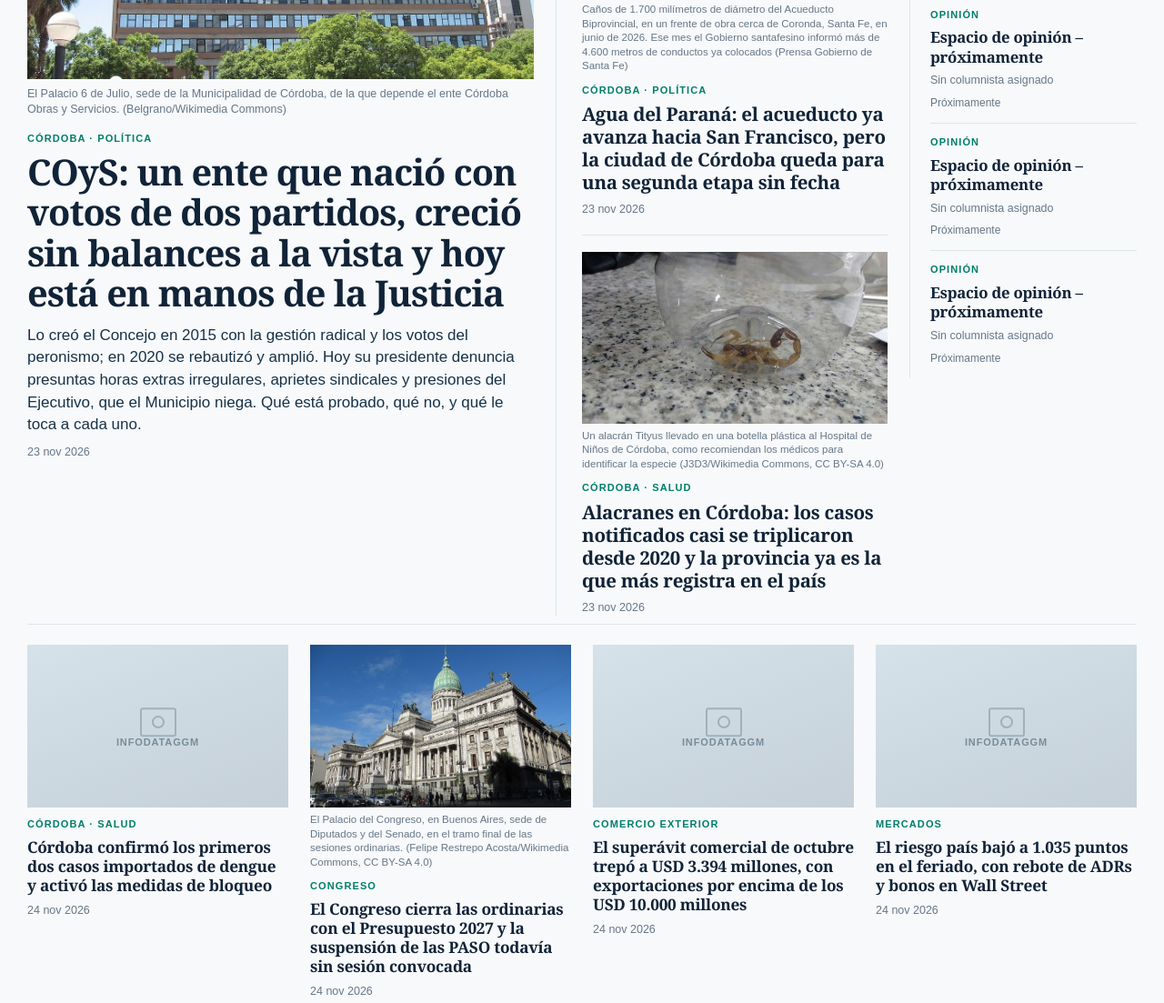
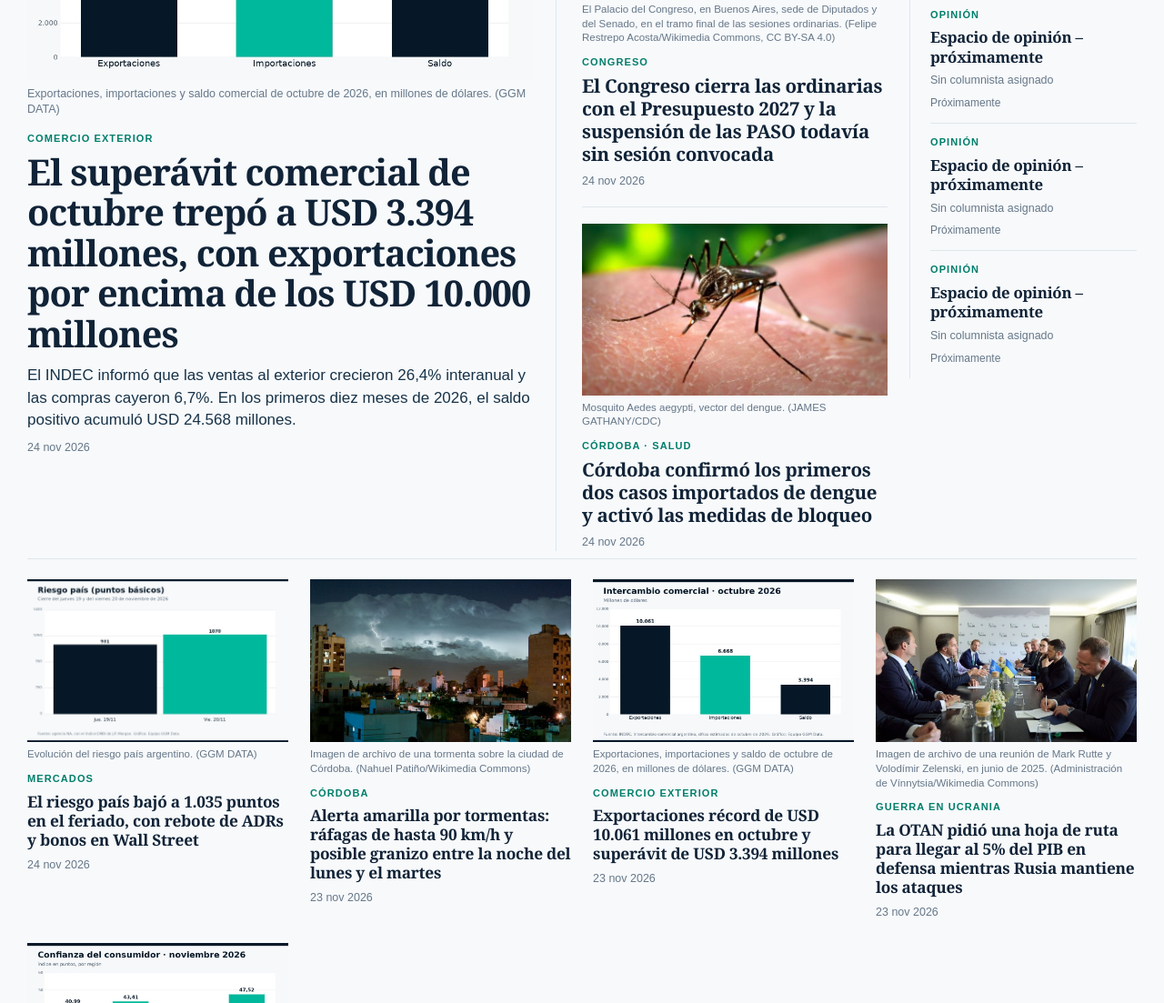
Before and after one commit to infodataggm/infodataggm, a plain HTML site: page index.html in a window 1280 px wide. Shown: the part 650-1753 px from the top of the page at 91% size. Drawn offline with Linux system fonts and the light colour scheme.

Commit message:
Suma biblioteca de imágenes, fotos a las notas del 24/11 y las destaca en la tapa

```diff
--- a/index.html
+++ b/index.html
@@ -1476,32 +1476,32 @@
     <div class="wrap">
       <section class="hero" aria-label="Nota principal, secundarias y opinión">
         <article class="card lead">
-          <div class="ph has-photo"><img src="img/palacio-municipal-cordoba.jpg" alt="Fachada del Palacio 6 de Julio, sede de la Municipalidad de Córdoba" title="El Palacio 6 de Julio, sede de la Municipalidad de Córdoba, de la que depende el ente Córdoba Obras y Servicios. (Belgrano/Wikimedia Commons) Foto: Belgrano / Wikimedia Commons (dominio público)"></div>
-          <p class="epigrafe">El Palacio 6 de Julio, sede de la Municipalidad de Córdoba, de la que depende el ente Córdoba Obras y Servicios. (Belgrano/Wikimedia Commons)</p>
+          <div class="ph has-photo"><img src="img/chart-comercio-oct.jpg" alt="Gráfico de barras con exportaciones, importaciones y saldo comercial de octubre de 2026" title="Exportaciones, importaciones y saldo comercial de octubre de 2026, en millones de dólares. (GGM DATA) Gráfico: Equipo GGM Data, con datos del INDEC"></div>
+          <p class="epigrafe">Exportaciones, importaciones y saldo comercial de octubre de 2026, en millones de dólares. (GGM DATA)</p>
           <div class="card-body">
-            <p class="kicker">Córdoba · Política</p>
-            <h3><a href="notas/coys-surrbac.html">COyS: un ente que nació con votos de dos partidos, creció sin balances a la vista y hoy está en manos de la Justicia</a></h3>
-            <p class="dek">Lo creó el Concejo en 2015 con la gestión radical y los votos del peronismo; en 2020 se rebautizó y amplió. Hoy su presidente denuncia presuntas horas extras irregulares, aprietes sindicales y presiones del Ejecutivo, que el Municipio niega. Qué está probado, qué no, y qué le toca a cada uno.</p>
-            <p class="by">23 nov 2026</p>
+            <p class="kicker">Comercio exterior</p>
+            <h3><a href="notas/superavit-comercial-octubre-2026.html">El superávit comercial de octubre trepó a USD 3.394 millones, con exportaciones por encima de los USD 10.000 millones</a></h3>
+            <p class="dek">El INDEC informó que las ventas al exterior crecieron 26,4% interanual y las compras cayeron 6,7%. En los primeros diez meses de 2026, el saldo positivo acumuló USD 24.568 millones.</p>
+            <p class="by">24 nov 2026</p>
           </div>
         </article>
         <div class="secondary">
                     <article class="card">
-        <div class="ph has-photo"><img src="img/acueducto-canos-coronda.jpg" alt="Caños de gran diámetro del acueducto interprovincial en una zanja, cerca de Coronda, Santa Fe" title="Caños de 1.700 milímetros de diámetro del Acueducto Biprovincial, en un frente de obra cerca de Coronda, Santa Fe, en junio de 2026. Ese mes el Gobierno santafesino informó más de 4.600 metros de conductos ya colocados (Prensa Gobierno de Santa Fe) Foto: Prensa Gobierno de Santa Fe"></div>
-          <p class="epigrafe">Caños de 1.700 milímetros de diámetro del Acueducto Biprovincial, en un frente de obra cerca de Coronda, Santa Fe, en junio de 2026. Ese mes el Gobierno santafesino informó más de 4.600 metros de conductos ya colocados (Prensa Gobierno de Santa Fe)</p>
-        <div class="card-body">
-          <p class="kicker">Córdoba · Política</p>
-          <h3><a href="notas/acueducto-parana.html">Agua del Paraná: el acueducto ya avanza hacia San Francisco, pero la ciudad de Córdoba queda para una segunda etapa sin fecha</a></h3>
-          <p class="by">23 nov 2026</p>
+          <div class="ph has-photo"><img src="img/congreso-ultima-semana.jpg" alt="Palacio del Congreso de la Nación Argentina, en Buenos Aires" title="El Palacio del Congreso, en Buenos Aires, sede de Diputados y del Senado, en el tramo final de las sesiones ordinarias. (Felipe Restrepo Acosta/Wikimedia Commons, CC BY-SA 4.0) Foto: Felipe Restrepo Acosta / Wikimedia Commons (CC BY-SA 4.0)"></div>
+          <p class="epigrafe">El Palacio del Congreso, en Buenos Aires, sede de Diputados y del Senado, en el tramo final de las sesiones ordinarias. (Felipe Restrepo Acosta/Wikimedia Commons, CC BY-SA 4.0)</p>
+        <div class="card-body">
+          <p class="kicker">Congreso</p>
+          <h3><a href="notas/congreso-ultima-semana-presupuesto-paso.html">El Congreso cierra las ordinarias con el Presupuesto 2027 y la suspensión de las PASO todavía sin sesión convocada</a></h3>
+          <p class="by">24 nov 2026</p>
         </div>
       </article>
 <article class="card">
-        <div class="ph has-photo"><img src="img/tityus-cba.jpg" alt="Un alacrán Tityus dentro de una botella plástica, sobre una mesada" title="Un alacrán Tityus llevado en una botella plástica al Hospital de Niños de Córdoba, como recomiendan los médicos para identificar la especie (J3D3/Wikimedia Commons, CC BY-SA 4.0) Foto: J3D3 / Wikimedia Commons (CC BY-SA 4.0)"></div>
-          <p class="epigrafe">Un alacrán Tityus llevado en una botella plástica al Hospital de Niños de Córdoba, como recomiendan los médicos para identificar la especie (J3D3/Wikimedia Commons, CC BY-SA 4.0)</p>
+          <div class="ph has-photo"><img src="img/aedes.jpg" alt="Mosquito Aedes aegypti, vector del dengue" title="Mosquito Aedes aegypti, vector del dengue. (JAMES GATHANY/CDC) Foto: James Gathany / CDC (dominio público)"></div>
+          <p class="epigrafe">Mosquito Aedes aegypti, vector del dengue. (JAMES GATHANY/CDC)</p>
         <div class="card-body">
           <p class="kicker">Córdoba · Salud</p>
-          <h3><a href="notas/alacranes-cordoba.html">Alacranes en Córdoba: los casos notificados casi se triplicaron desde 2020 y la provincia ya es la que más registra en el país</a></h3>
-          <p class="by">23 nov 2026</p>
+          <h3><a href="notas/dengue-casos-importados-cordoba.html">Córdoba confirmó los primeros dos casos importados de dengue y activó las medidas de bloqueo</a></h3>
+          <p class="by">24 nov 2026</p>
         </div>
       </article>
         </div>
@@ -1542,32 +1542,8 @@
       <section class="mid" aria-label="Más notas de portada">
         <div class="mid-grid">
           <article class="card card-sm">
-        <div class="ph"><span>InfoDataGGM</span></div>
-        <div class="card-body">
-          <p class="kicker">Córdoba · Salud</p>
-          <h3><a href="notas/dengue-casos-importados-cordoba.html">Córdoba confirmó los primeros dos casos importados de dengue y activó las medidas de bloqueo</a></h3>
-          <p class="by">24 nov 2026</p>
-        </div>
-      </article>
-          <article class="card card-sm">
-        <div class="ph has-photo"><img src="img/congreso-ultima-semana.jpg" alt="Palacio del Congreso de la Nación Argentina, en Buenos Aires" title="El Palacio del Congreso, en Buenos Aires, sede de Diputados y del Senado, en el tramo final de las sesiones ordinarias. (Felipe Restrepo Acosta/Wikimedia Commons, CC BY-SA 4.0) Foto: Felipe Restrepo Acosta / Wikimedia Commons (CC BY-SA 4.0)"></div>
-          <p class="epigrafe">El Palacio del Congreso, en Buenos Aires, sede de Diputados y del Senado, en el tramo final de las sesiones ordinarias. (Felipe Restrepo Acosta/Wikimedia Commons, CC BY-SA 4.0)</p>
-        <div class="card-body">
-          <p class="kicker">Congreso</p>
-          <h3><a href="notas/congreso-ultima-semana-presupuesto-paso.html">El Congreso cierra las ordinarias con el Presupuesto 2027 y la suspensión de las PASO todavía sin sesión convocada</a></h3>
-          <p class="by">24 nov 2026</p>
-        </div>
-      </article>
-          <article class="card card-sm">
-        <div class="ph"><span>InfoDataGGM</span></div>
-        <div class="card-body">
-          <p class="kicker">Comercio exterior</p>
-          <h3><a href="notas/superavit-comercial-octubre-2026.html">El superávit comercial de octubre trepó a USD 3.394 millones, con exportaciones por encima de los USD 10.000 millones</a></h3>
-          <p class="by">24 nov 2026</p>
-        </div>
-      </article>
-          <article class="card card-sm">
-        <div class="ph"><span>InfoDataGGM</span></div>
+        <div class="ph has-photo"><img src="img/chart-riesgo.jpg" alt="Gráfico del riesgo país argentino" title="Evolución del riesgo país argentino. (GGM DATA) Gráfico: Equipo GGM Data, con datos de la agencia NA (EMBI J.P. Morgan)"></div>
+          <p class="epigrafe">Evolución del riesgo país argentino. (GGM DATA)</p>
         <div class="card-body">
           <p class="kicker">Mercados</p>
           <h3><a href="notas/riesgo-pais-rebote-adrs-feriado-23-noviembre.html">El riesgo país bajó a 1.035 puntos en el feriado, con rebote de ADRs y bonos en Wall Street</a></h3>
@@ -1674,7 +1650,8 @@
       </div>
       <div class="section-grid">
                 <article class="card card-main">
-        <div class="ph"><span>InfoDataGGM</span></div>
+        <div class="ph has-photo"><img src="img/aedes.jpg" alt="Mosquito Aedes aegypti, vector del dengue" title="Mosquito Aedes aegypti, vector del dengue. (JAMES GATHANY/CDC) Foto: James Gathany / CDC (dominio público)"></div>
+          <p class="epigrafe">Mosquito Aedes aegypti, vector del dengue. (JAMES GATHANY/CDC)</p>
         <div class="card-body">
           <p class="kicker">Córdoba · Salud</p>
           <h3><a href="notas/dengue-casos-importados-cordoba.html">Córdoba confirmó los primeros dos casos importados de dengue y activó las medidas de bloqueo</a></h3>
@@ -1997,7 +1974,8 @@
       </div>
       <div class="section-grid">
                 <article class="card card-main">
-        <div class="ph"><span>InfoDataGGM</span></div>
+        <div class="ph has-photo"><img src="img/chart-comercio-oct.jpg" alt="Gráfico de barras con exportaciones, importaciones y saldo comercial de octubre de 2026" title="Exportaciones, importaciones y saldo comercial de octubre de 2026, en millones de dólares. (GGM DATA) Gráfico: Equipo GGM Data, con datos del INDEC"></div>
+          <p class="epigrafe">Exportaciones, importaciones y saldo comercial de octubre de 2026, en millones de dólares. (GGM DATA)</p>
         <div class="card-body">
           <p class="kicker">Comercio exterior</p>
           <h3><a href="notas/superavit-comercial-octubre-2026.html">El superávit comercial de octubre trepó a USD 3.394 millones, con exportaciones por encima de los USD 10.000 millones</a></h3>
@@ -2166,7 +2144,8 @@
       </div>
       <div class="section-grid">
                 <article class="card card-main">
-        <div class="ph"><span>InfoDataGGM</span></div>
+        <div class="ph has-photo"><img src="img/chart-riesgo.jpg" alt="Gráfico del riesgo país argentino" title="Evolución del riesgo país argentino. (GGM DATA) Gráfico: Equipo GGM Data, con datos de la agencia NA (EMBI J.P. Morgan)"></div>
+          <p class="epigrafe">Evolución del riesgo país argentino. (GGM DATA)</p>
         <div class="card-body">
           <p class="kicker">Mercados</p>
           <h3><a href="notas/riesgo-pais-rebote-adrs-feriado-23-noviembre.html">El riesgo país bajó a 1.035 puntos en el feriado, con rebote de ADRs y bonos en Wall Street</a></h3>
@@ -2375,7 +2354,8 @@
       </div>
       <div class="section-grid">
                 <article class="card card-main">
-        <div class="ph"><span>InfoDataGGM</span></div>
+        <div class="ph has-photo"><img src="img/aedes.jpg" alt="Mosquito Aedes aegypti, vector del dengue" title="Mosquito Aedes aegypti, vector del dengue. (JAMES GATHANY/CDC) Foto: James Gathany / CDC (dominio público)"></div>
+          <p class="epigrafe">Mosquito Aedes aegypti, vector del dengue. (JAMES GATHANY/CDC)</p>
         <div class="card-body">
           <p class="kicker">Córdoba · Salud</p>
           <h3><a href="notas/dengue-casos-importados-cordoba.html">Córdoba confirmó los primeros dos casos importados de dengue y activó las medidas de bloqueo</a></h3>
```
Also changed, not shown: notas/dengue-casos-importados-cordoba.html (+4 -0 lines), notas/riesgo-pais-rebote-adrs-feriado-23-noviembre.html (+4 -0 lines), notas/superavit-comercial-octubre-2026.html (+4 -0 lines), img/CREDITOS.txt, 1 other file.
